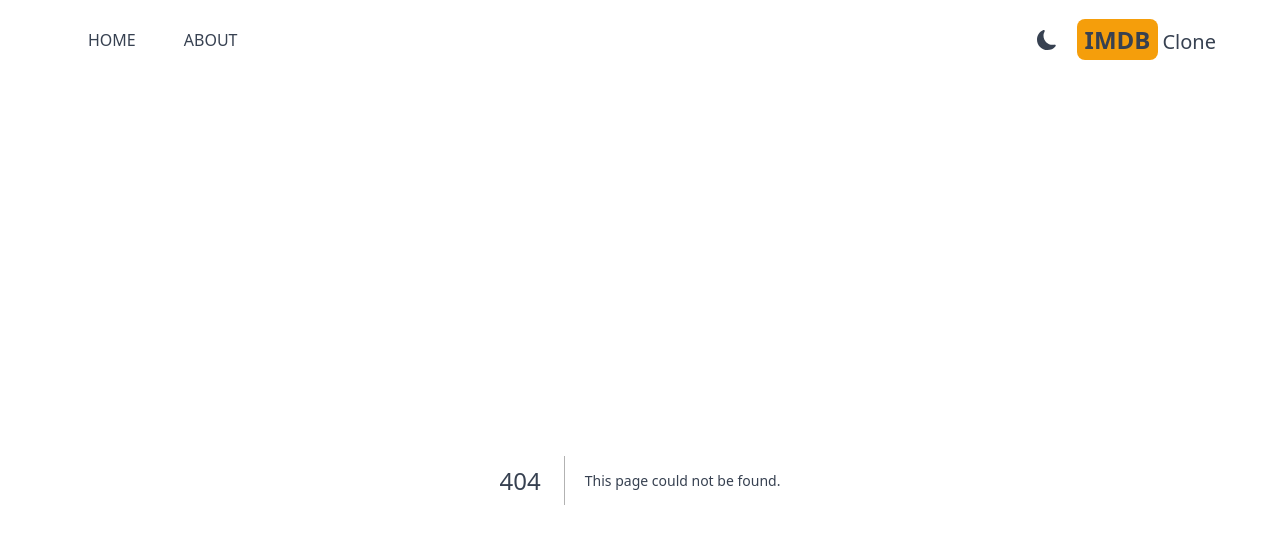
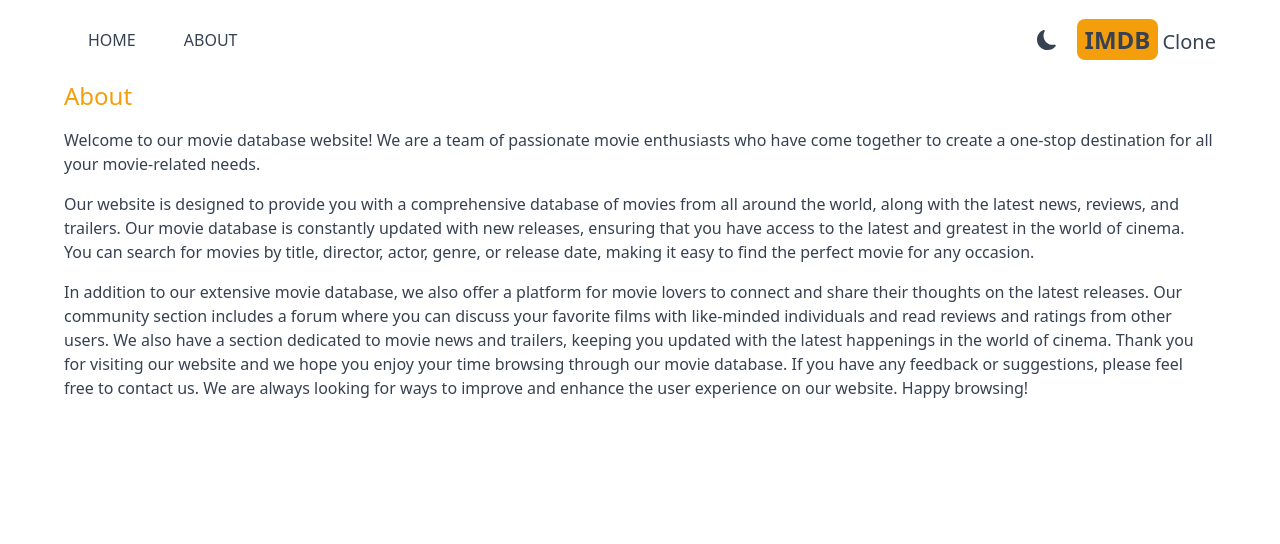
Before and after one commit to AdamBenhrima/imdb-clone-next-tailwind, a Next.js app: page /about in a window 1280 px wide. Before the commit this address had no page. Shown: the top 544 px of the page. Built offline with nearby package versions, Linux system fonts and the light colour scheme.

Commit message:
finish about page

```diff
--- /dev/null
+++ b/src/app/about/page.jsx
@@ -0,0 +1,40 @@
+import React from "react";
+
+const About = () => {
+  return (
+    <div className="max-w-6xl mx-auto space-y-4">
+      <h1 className="text-2xl font-medium text-amber-500">About</h1>
+      <p>
+        Welcome to our movie database website! We are a team of passionate movie
+        enthusiasts who have come together to create a one-stop destination for
+        all your movie-related needs.
+      </p>
+
+      <p>
+        Our website is designed to provide you with a comprehensive database of
+        movies from all around the world, along with the latest news, reviews,
+        and trailers. Our movie database is constantly updated with new
+        releases, ensuring that you have access to the latest and greatest in
+        the world of cinema. You can search for movies by title, director,
+        actor, genre, or release date, making it easy to find the perfect movie
+        for any occasion.
+      </p>
+
+      <p>
+        In addition to our extensive movie database, we also offer a platform
+        for movie lovers to connect and share their thoughts on the latest
+        releases. Our community section includes a forum where you can discuss
+        your favorite films with like-minded individuals and read reviews and
+        ratings from other users. We also have a section dedicated to movie news
+        and trailers, keeping you updated with the latest happenings in the
+        world of cinema. Thank you for visiting our website and we hope you
+        enjoy your time browsing through our movie database. If you have any
+        feedback or suggestions, please feel free to contact us. We are always
+        looking for ways to improve and enhance the user experience on our
+        website. Happy browsing!
+      </p>
+    </div>
+  );
+};
+
+export default About;
```
Also changed, not shown: src/app/page.jsx (renamed from src/app/page.js).
